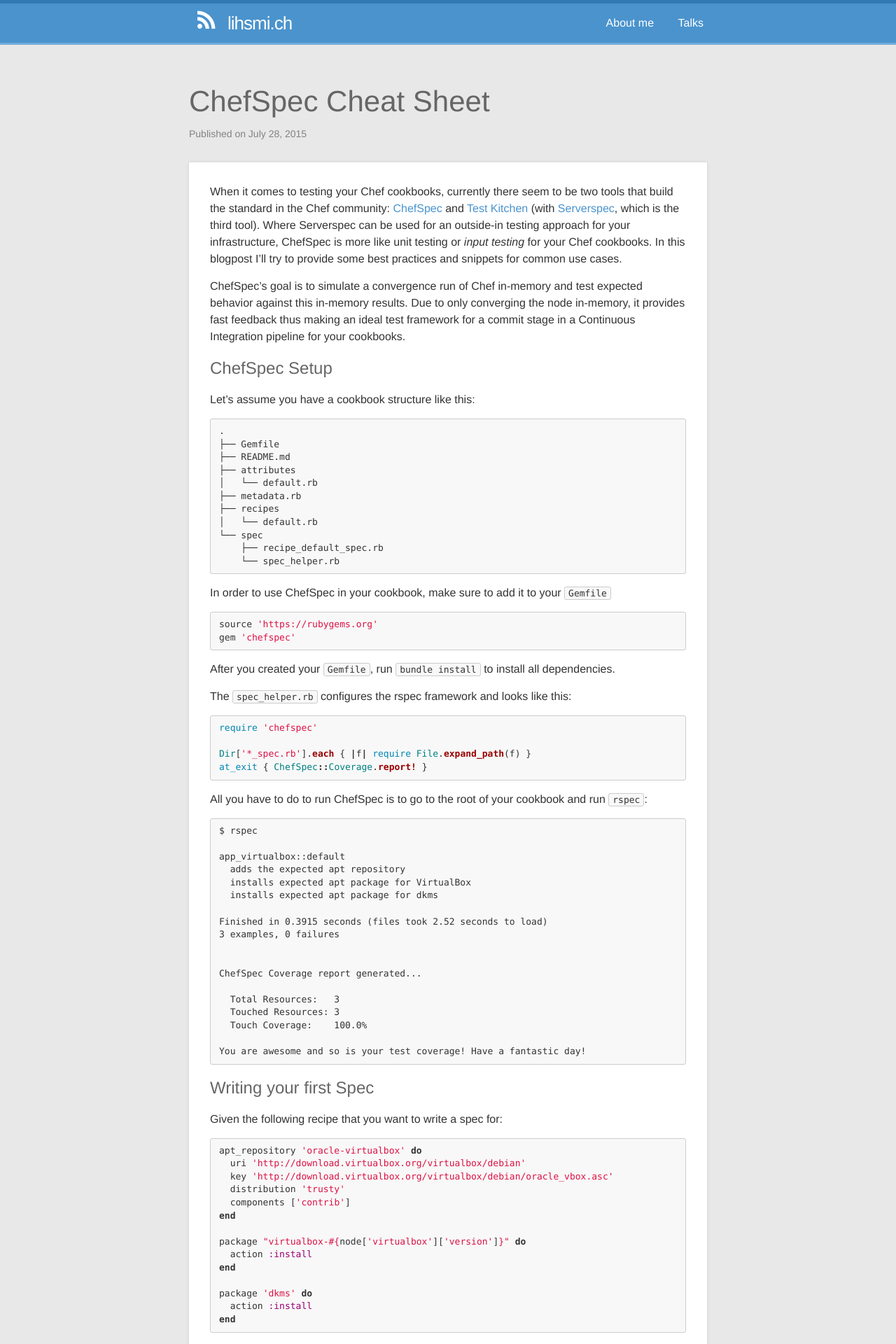
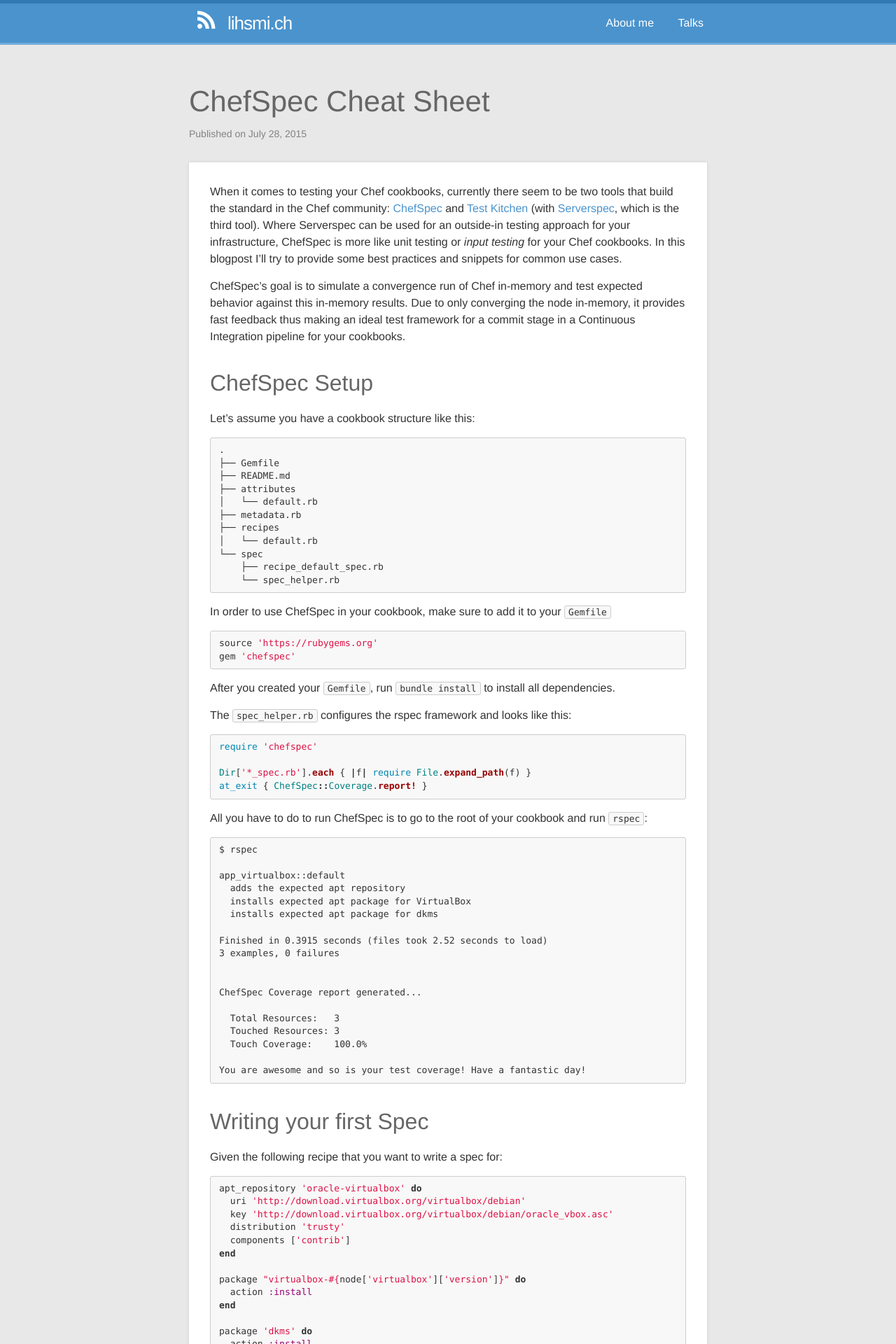
Before and after one commit to michaellihs/michaellihs.github.io, a Jekyll site: the page built from _posts/2015-07-28-chefspec.markdown, in a window 1280 px wide. Shown: the top 1920 px of the page at 70% size. Built offline with Jekyll 4.4.1, drawn with Linux system fonts in a browser that asks for light colours; comment, search, counter and statistics services are not loaded.

```diff
--- a/_posts/2015-07-28-chefspec.markdown
+++ b/_posts/2015-07-28-chefspec.markdown
@@ -12,7 +12,7 @@ ChefSpec's goal is to simulate a convergence run of Chef in-memory and test expe
 
 
 
-# ChefSpec Setup
+## ChefSpec Setup
 
 Let's assume you have a cookbook structure like this:
 
@@ -73,8 +73,7 @@ You are awesome and so is your test coverage! Have a fantastic day!
 
 
 
-Writing your first Spec
-=======================
+## Writing your first Spec
 
 Given the following recipe that you want to write a spec for:
 
@@ -152,8 +151,7 @@ Finished in 0.3915 seconds (files took 2.52 seconds to load)
 
 
 
-"Advanced" Use Cases
---------------------
+## "Advanced" Use Cases
 
 ### Mocking Recipe Inclusion
 
```
